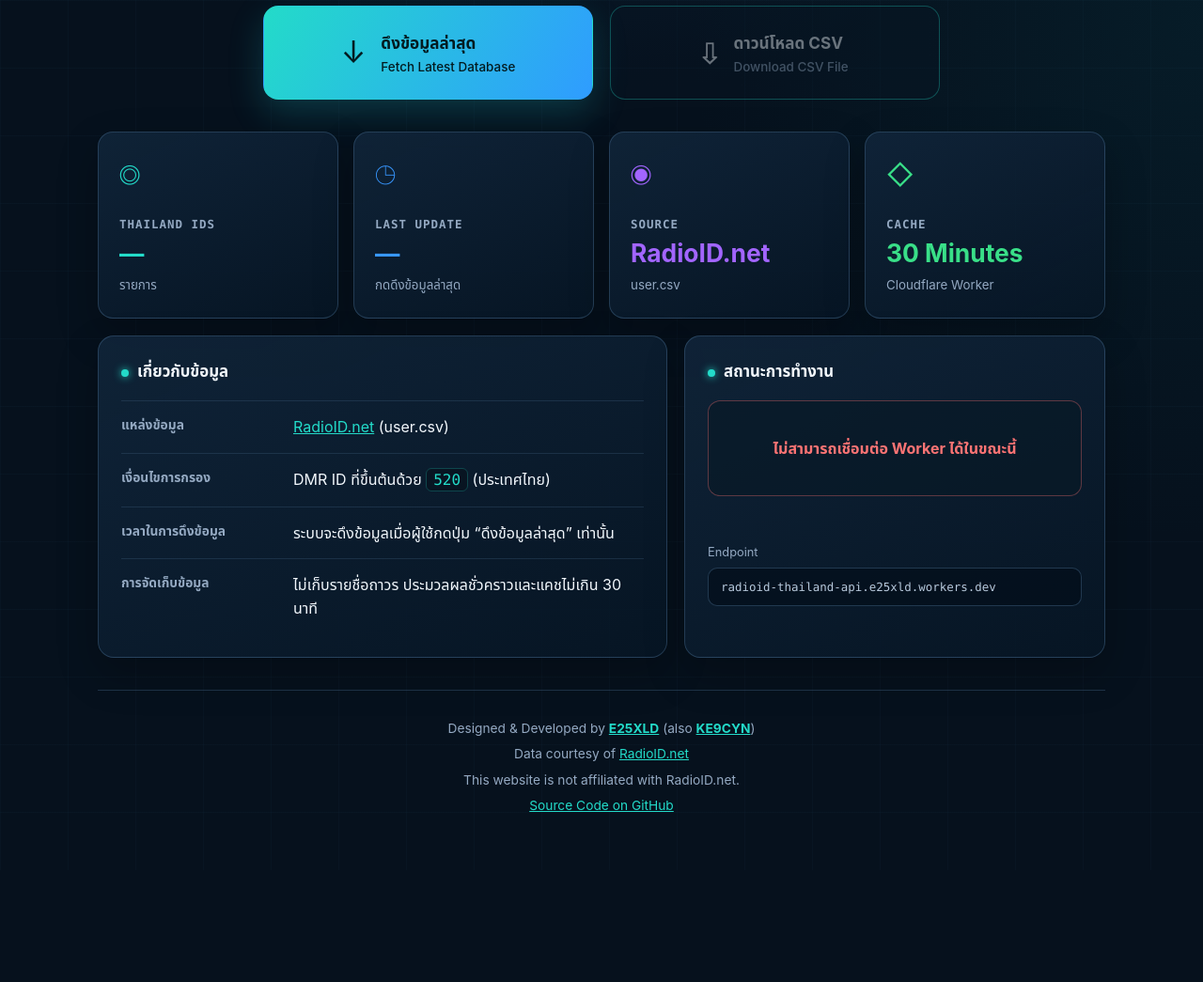
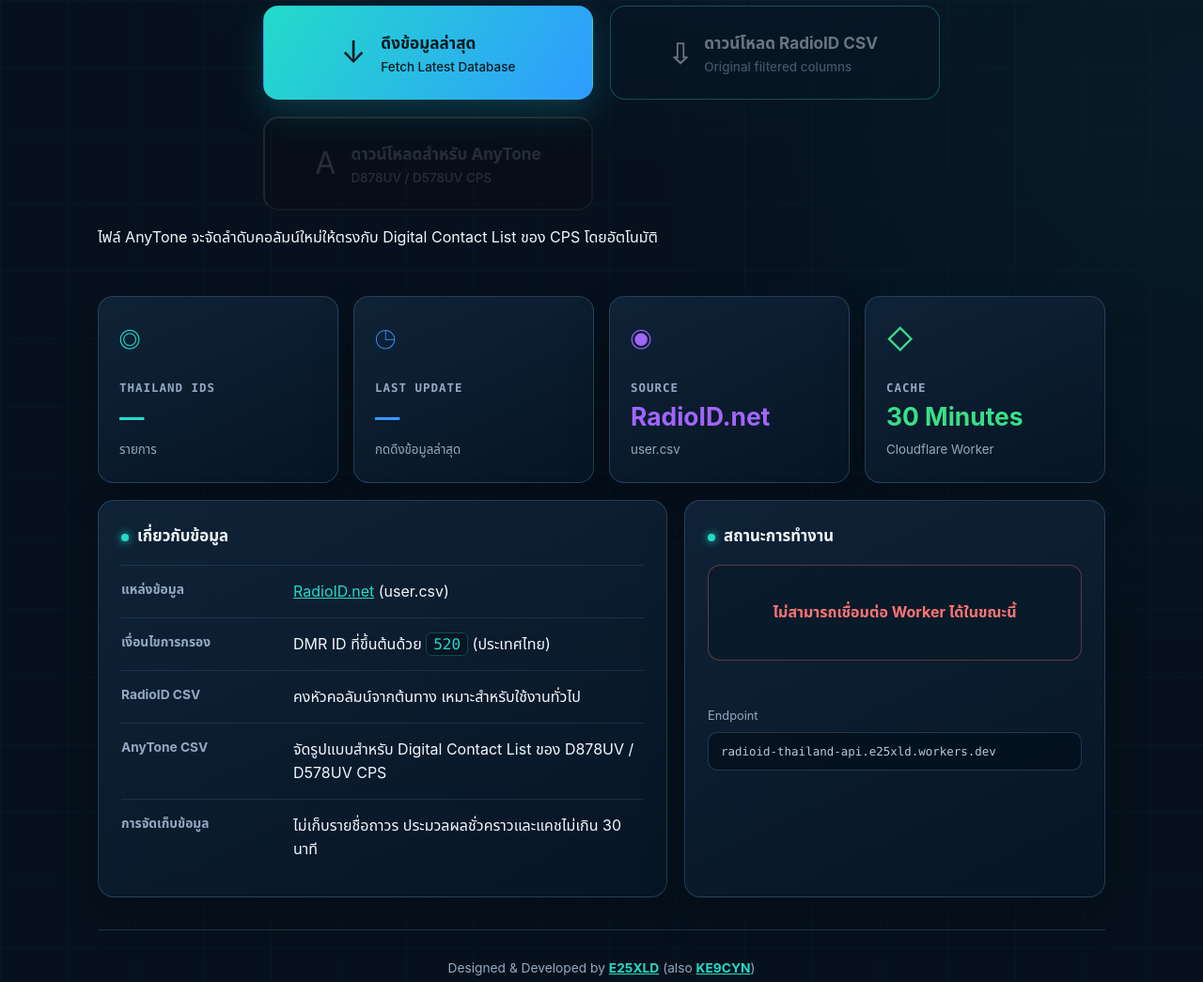
Before and after one commit to e25xld-ham/radioid-thailand, a website: page index.html in a window 1280 px wide. Shown: the part 360-1405 px from the top of the page at 94% size. Before the commit the page ends 1286 px from the top, so only its background shows below. Drawn offline with Linux system fonts and the light colour scheme; no server answers.

Commit message:
feat: add RadioID and AnyTone download formats

```diff
--- a/index.html
+++ b/index.html
@@ -4,8 +4,9 @@
 <meta charset="UTF-8" />
 <meta name="viewport" content="width=device-width, initial-scale=1.0" />
 <title>Thai RadioID Downloader</title>
-<meta name="description" content="ดาวน์โหลดรายชื่อ DMR ID ประเทศไทยล่าสุดจาก RadioID.net เฉพาะหมายเลขที่ขึ้นต้นด้วย 520 เป็นไฟล์ CSV เดียว" />
+<meta name="description" content="ดาวน์โหลดรายชื่อ DMR ID ประเทศไทยล่าสุดจาก RadioID.net เป็น CSV ทั่วไปหรือไฟล์พร้อมนำเข้า AnyTone D878UV/D578UV" />
 <link rel="stylesheet" href="assets/style.css" />
+<link rel="stylesheet" href="assets/formats.css" />
 </head>
 <body>
 <div class="page">
@@ -25,16 +26,22 @@
       <p class="release-badge">Release 2026.08</p>
     </div>
 
-    <section class="hero-actions" aria-label="การดำเนินการหลัก">
+    <section class="hero-actions format-actions" aria-label="การดำเนินการหลัก">
       <button type="button" class="action-card action-primary" id="fetch-btn">
         <span class="action-icon" aria-hidden="true">↓</span>
         <span><strong>ดึงข้อมูลล่าสุด</strong><small>Fetch Latest Database</small></span>
       </button>
       <button type="button" class="action-card action-secondary" id="download-btn" disabled>
         <span class="action-icon" aria-hidden="true">⇩</span>
-        <span><strong>ดาวน์โหลด CSV</strong><small>Download CSV File</small></span>
+        <span><strong>ดาวน์โหลด RadioID CSV</strong><small>Original filtered columns</small></span>
+      </button>
+      <button type="button" class="action-card action-anytone" id="anytone-download-btn" disabled>
+        <span class="action-icon" aria-hidden="true">A</span>
+        <span><strong>ดาวน์โหลดสำหรับ AnyTone</strong><small>D878UV / D578UV CPS</small></span>
       </button>
     </section>
+
+    <p class="format-note">ไฟล์ AnyTone จะจัดลำดับคอลัมน์ใหม่ให้ตรงกับ Digital Contact List ของ CPS โดยอัตโนมัติ</p>
   </header>
 
   <main>
@@ -71,7 +78,8 @@
         <dl class="info-list">
           <div><dt>แหล่งข้อมูล</dt><dd><a href="https://radioid.net" target="_blank" rel="noopener noreferrer">RadioID.net</a> (user.csv)</dd></div>
           <div><dt>เงื่อนไขการกรอง</dt><dd>DMR ID ที่ขึ้นต้นด้วย <code>520</code> (ประเทศไทย)</dd></div>
-          <div><dt>เวลาในการดึงข้อมูล</dt><dd>ระบบจะดึงข้อมูลเมื่อผู้ใช้กดปุ่ม “ดึงข้อมูลล่าสุด” เท่านั้น</dd></div>
+          <div><dt>RadioID CSV</dt><dd>คงหัวคอลัมน์จากต้นทาง เหมาะสำหรับใช้งานทั่วไป</dd></div>
+          <div><dt>AnyTone CSV</dt><dd>จัดรูปแบบสำหรับ Digital Contact List ของ D878UV / D578UV CPS</dd></div>
           <div><dt>การจัดเก็บข้อมูล</dt><dd>ไม่เก็บรายชื่อถาวร ประมวลผลชั่วคราวและแคชไม่เกิน 30 นาที</dd></div>
         </dl>
       </section>
@@ -111,12 +119,7 @@
   </main>
 
   <footer class="site-footer">
-    <p>
-      Designed &amp; Developed by
-      <a href="https://www.qrz.com/db/E25XLD" target="_blank" rel="noopener noreferrer"><strong>E25XLD</strong></a>
-      (also
-      <a href="https://www.qrz.com/db/KE9CYN" target="_blank" rel="noopener noreferrer"><strong>KE9CYN</strong></a>)
-    </p>
+    <p>Designed &amp; Developed by <a href="https://www.qrz.com/db/E25XLD" target="_blank" rel="noopener noreferrer"><strong>E25XLD</strong></a> (also <a href="https://www.qrz.com/db/KE9CYN" target="_blank" rel="noopener noreferrer"><strong>KE9CYN</strong></a>)</p>
     <p>Data courtesy of <a href="https://radioid.net" target="_blank" rel="noopener noreferrer">RadioID.net</a></p>
     <p>This website is not affiliated with RadioID.net.</p>
     <p><a href="https://github.com/e25xld-ham/radioid-thailand" target="_blank" rel="noopener noreferrer">Source Code on GitHub</a></p>
```
